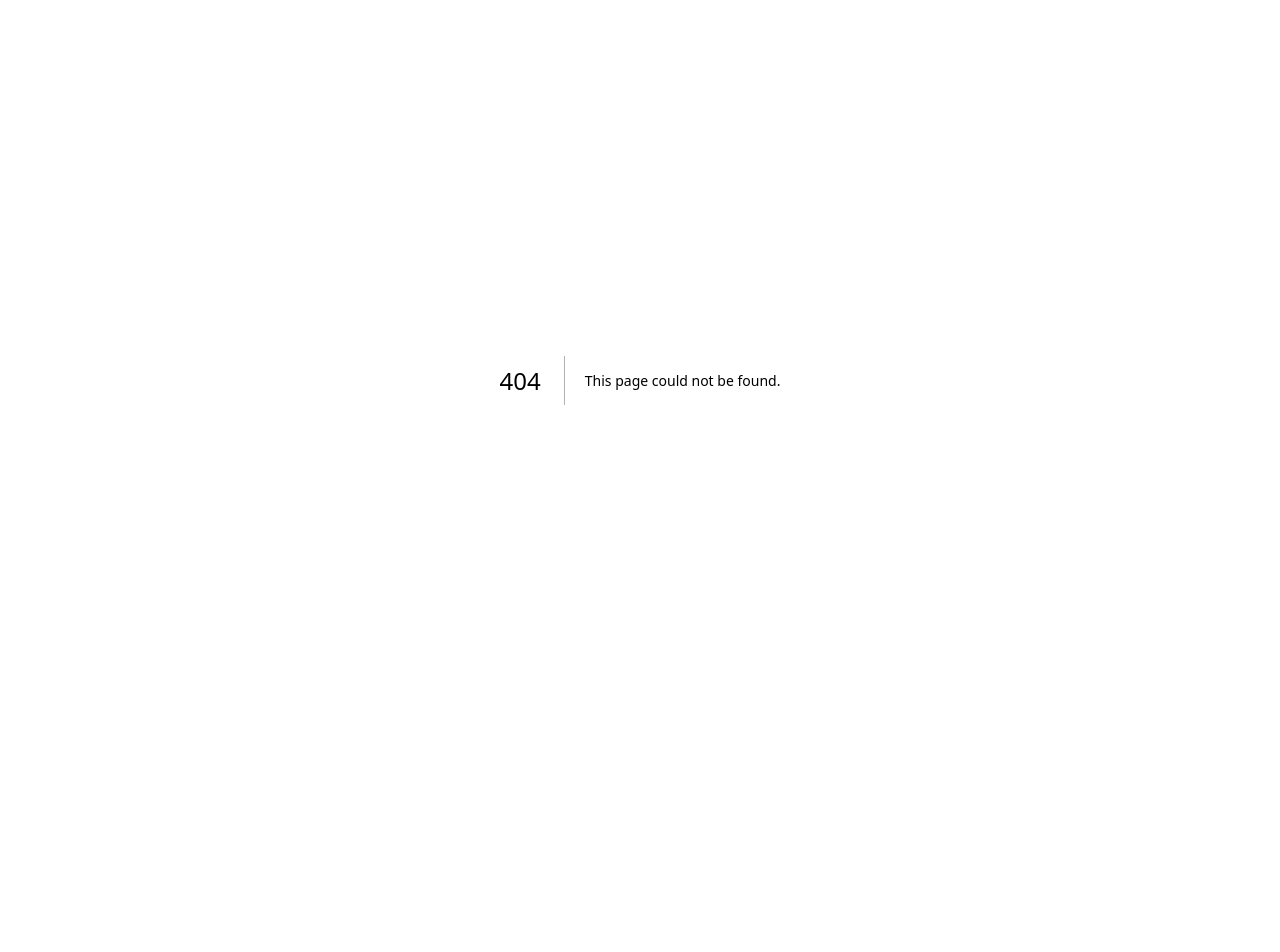
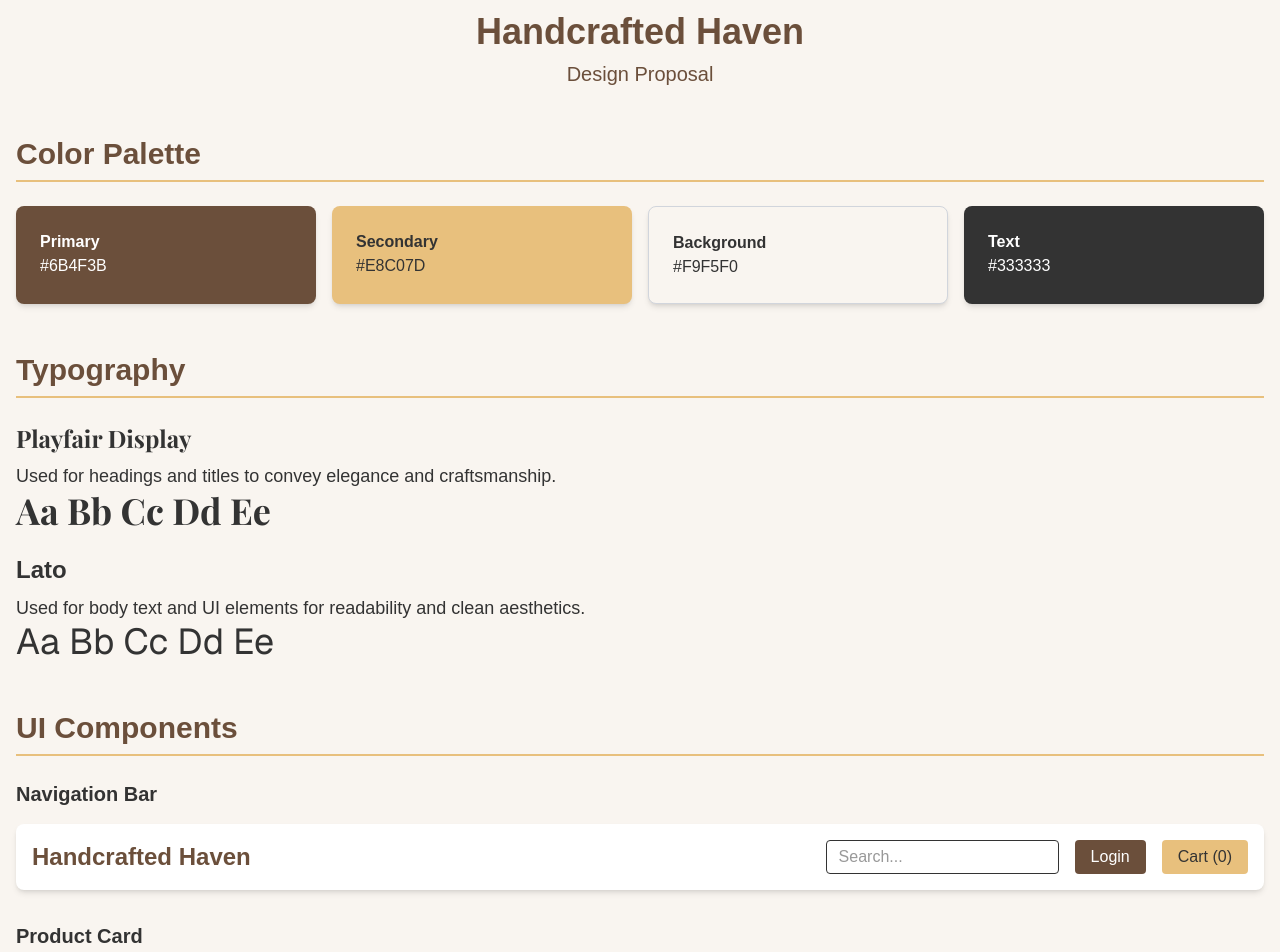
Before and after one commit to roquepulido/wdd430-group-project, a Next.js app: page /desing-proposal in a window 1280 px wide. Before the commit this address had no page. Shown: the part 20-972 px from the top of the page. Before the commit the page ends 800 px from the top, so only its background shows below. Built offline with nearby package versions, Linux system fonts and the light colour scheme.

Commit message:
ADD Desing proposal

```diff
--- /dev/null
+++ b/src/app/desing-proposal/page.tsx
@@ -0,0 +1,155 @@
+// app/design-proposal/page.jsx
+import Head from 'next/head';
+
+export default function DesignProposal() {
+  return (
+    <>
+      <Head>
+        <title>Handcrafted Haven - Design Proposal</title>
+        <link href="https://fonts.googleapis.com/css2?family=Playfair+Display:wght@700&family=Lato:wght@400;700&display=swap" rel="stylesheet" />
+      </Head>
+
+      <div className="bg-[#F9F5F0] text-[#333333] min-h-screen">
+        <div className="container mx-auto px-4 py-8">
+          {/* Header */}
+          <header className="text-center mb-12">
+            <h1 className="text-4xl font-bold text-[#6B4F3B] mb-2">Handcrafted Haven</h1>
+            <p className="text-xl text-[#6B4F3B]">Design Proposal</p>
+          </header>
+
+          {/* Color Palette Section */}
+          <section className="mb-12">
+            <h2 className="text-3xl font-bold mb-6 text-[#6B4F3B] border-b-2 border-[#E8C07D] pb-2">Color Palette</h2>
+            <div className="grid grid-cols-2 md:grid-cols-4 gap-4">
+              {/* Primary Color */}
+              <div className="bg-[#6B4F3B] p-6 rounded-lg shadow-md">
+                <p className="text-white font-bold">Primary</p>
+                <p className="text-white">#6B4F3B</p>
+              </div>
+              {/* Secondary Color */}
+              <div className="bg-[#E8C07D] p-6 rounded-lg shadow-md">
+                <p className="text-[#333333] font-bold">Secondary</p>
+                <p className="text-[#333333]">#E8C07D</p>
+              </div>
+              {/* Background */}
+              <div className="bg-[#F9F5F0] p-6 rounded-lg shadow-md border border-gray-300">
+                <p className="text-[#333333] font-bold">Background</p>
+                <p className="text-[#333333]">#F9F5F0</p>
+              </div>
+              {/* Text */}
+              <div className="bg-[#333333] p-6 rounded-lg shadow-md">
+                <p className="text-white font-bold">Text</p>
+                <p className="text-white">#333333</p>
+              </div>
+            </div>
+          </section>
+
+          {/* Typography Section */}
+          <section className="mb-12">
+            <h2 className="text-3xl font-bold mb-6 text-[#6B4F3B] border-b-2 border-[#E8C07D] pb-2">Typography</h2>
+            <div className="space-y-6">
+              <div>
+                <h3 className="text-2xl font-bold mb-2" style={{ fontFamily: "'Playfair Display', serif" }}>Playfair Display</h3>
+                <p className="text-lg">Used for headings and titles to convey elegance and craftsmanship.</p>
+                <p className="text-4xl" style={{ fontFamily: "'Playfair Display', serif" }}>Aa Bb Cc Dd Ee</p>
+              </div>
+              <div>
+                <h3 className="text-2xl font-bold mb-2">Lato</h3>
+                <p className="text-lg">Used for body text and UI elements for readability and clean aesthetics.</p>
+                <p className="text-4xl font-sans">Aa Bb Cc Dd Ee</p>
+              </div>
+            </div>
+          </section>
+
+          {/* UI Components Section */}
+          <section className="mb-12">
+            <h2 className="text-3xl font-bold mb-6 text-[#6B4F3B] border-b-2 border-[#E8C07D] pb-2">UI Components</h2>
+
+            {/* Navigation Bar */}
+            <div className="mb-8">
+              <h3 className="text-xl font-bold mb-4">Navigation Bar</h3>
+              <div className="bg-white p-4 rounded-lg shadow-md">
+                <div className="flex justify-between items-center">
+                  <div className="text-2xl font-bold text-[#6B4F3B]">Handcrafted Haven</div>
+                  <div className="flex space-x-4">
+                    <input type="text" placeholder="Search..." className="px-3 py-1 border rounded" />
+                    <button className="bg-[#6B4F3B] text-white px-4 py-1 rounded">Login</button>
+                    <button className="bg-[#E8C07D] text-[#333333] px-4 py-1 rounded">Cart (0)</button>
+                  </div>
+                </div>
+              </div>
+            </div>
+
+            {/* Product Card */}
+            <div className="mb-8">
+              <h3 className="text-xl font-bold mb-4">Product Card</h3>
+              <div className="grid grid-cols-1 md:grid-cols-3 gap-6">
+                <div className="bg-white rounded-lg shadow-md overflow-hidden">
+                  <div className="h-48 bg-[#E8C07D] flex items-center justify-center">
+                    <span className="text-[#6B4F3B] font-bold">Product Image</span>
+                  </div>
+                  <div className="p-4">
+                    <h4 className="font-bold text-lg mb-2">Handmade Ceramic Mug</h4>
+                    <p className="text-gray-600 mb-2">Beautifully crafted ceramic mug with unique glazing.</p>
+                    <div className="flex justify-between items-center">
+                      <span className="font-bold text-[#6B4F3B]">$24.99</span>
+                      <button className="bg-[#6B4F3B] text-white px-3 py-1 rounded text-sm">Add to Cart</button>
+                    </div>
+                  </div>
+                </div>
+              </div>
+            </div>
+
+            {/* Button Styles */}
+            <div className="mb-8">
+              <h3 className="text-xl font-bold mb-4">Button Styles</h3>
+              <div className="flex space-x-4">
+                <button className="bg-[#6B4F3B] text-white px-6 py-2 rounded">Primary</button>
+                <button className="bg-[#E8C07D] text-[#333333] px-6 py-2 rounded">Secondary</button>
+                <button className="bg-white border border-[#6B4F3B] text-[#6B4F3B] px-6 py-2 rounded">Outline</button>
+              </div>
+            </div>
+          </section>
+
+          {/* Page Layout Example */}
+          <section>
+            <h2 className="text-3xl font-bold mb-6 text-[#6B4F3B] border-b-2 border-[#E8C07D] pb-2">Page Layout Example</h2>
+            <div className="border-2 border-gray-300 rounded-lg p-4 bg-white">
+              {/* Header */}
+              <div className="bg-[#6B4F3B] text-white p-4 rounded-t-lg flex justify-between items-center">
+                <div className="text-xl font-bold">Handcrafted Haven</div>
+                <div className="flex space-x-2">
+                  <div className="w-20 h-8 bg-[#E8C07D] rounded"></div>
+                  <div className="w-20 h-8 bg-[#E8C07D] rounded"></div>
+                </div>
+              </div>
+
+              {/* Hero */}
+              <div className="h-32 bg-[#E8C07D] flex items-center justify-center my-4">
+                <p className="text-[#333333] font-bold">Hero Banner</p>
+              </div>
+
+              {/* Product Grid */}
+              <div className="grid grid-cols-3 gap-4 my-4">
+                <div className="h-20 bg-[#F9F5F0] border border-[#6B4F3B] rounded flex items-center justify-center">
+                  <p className="text-sm">Product Card</p>
+                </div>
+                <div className="h-20 bg-[#F9F5F0] border border-[#6B4F3B] rounded flex items-center justify-center">
+                  <p className="text-sm">Product Card</p>
+                </div>
+                <div className="h-20 bg-[#F9F5F0] border border-[#6B4F3B] rounded flex items-center justify-center">
+                  <p className="text-sm">Product Card</p>
+                </div>
+              </div>
+
+              {/* Footer */}
+              <div className="bg-[#6B4F3B] text-white p-4 rounded-b-lg text-center">
+                <p>Footer Content</p>
+              </div>
+            </div>
+          </section>
+        </div>
+      </div>
+    </>
+  );
+}
```
Also changed, not shown: 1 other file (tests, documents, lock files or other folders).
